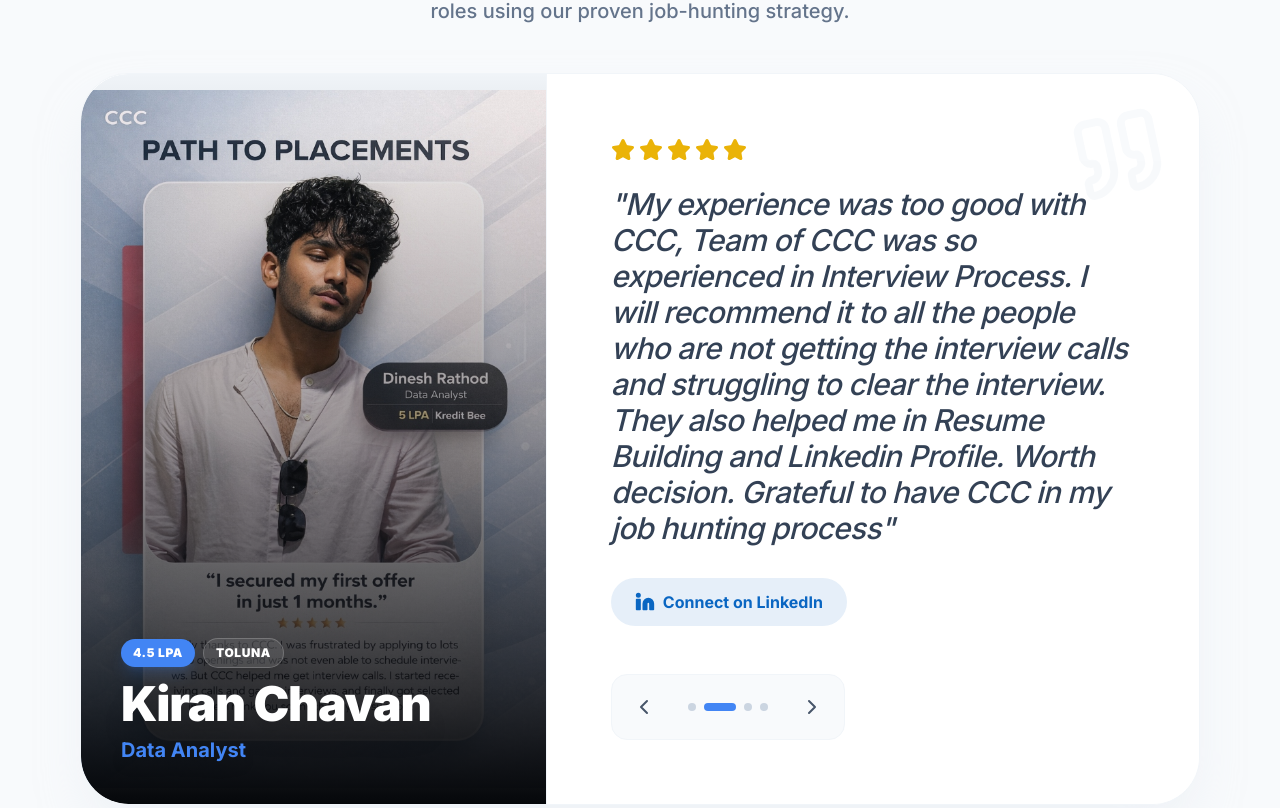
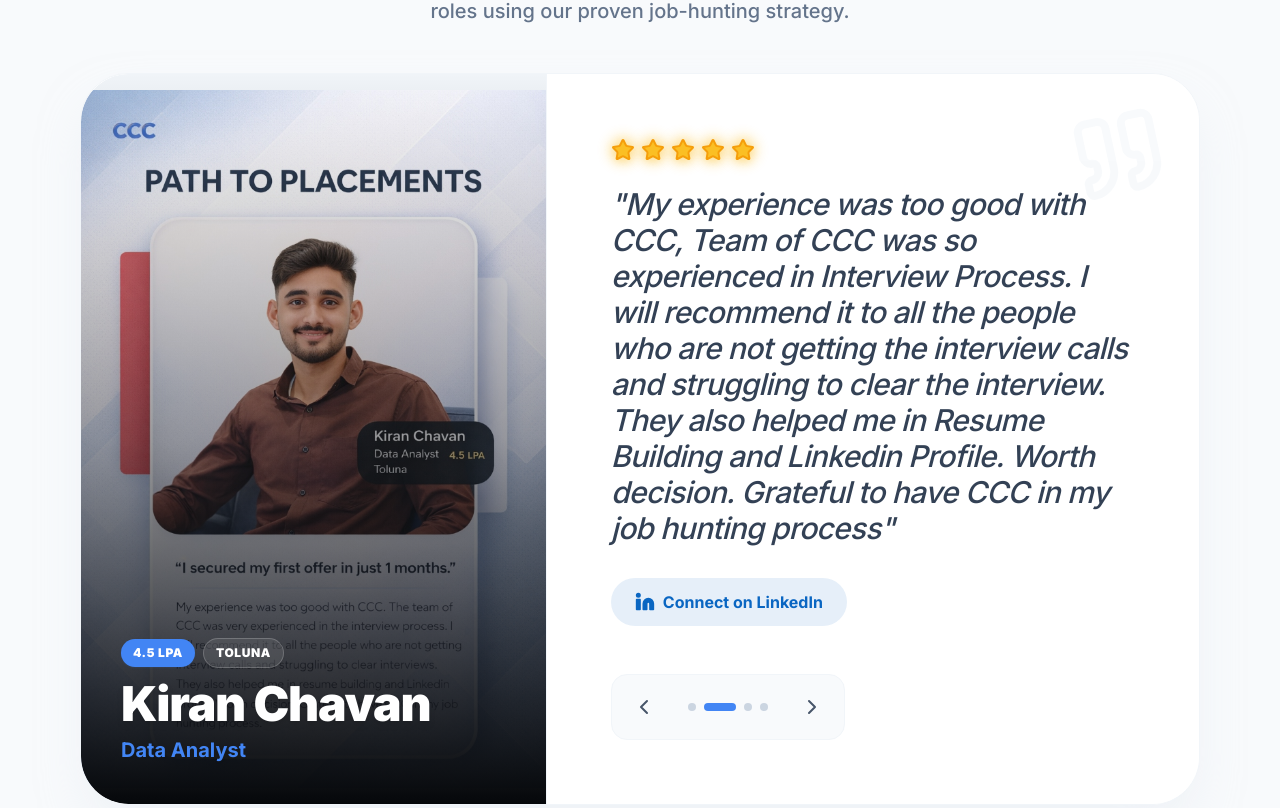
Before and after one commit to YASHBITU/cccnnew, a React (Vite) app: page /services in a window 1280 px wide. Shown: the part 4412-5220 px from the top of the page. Built offline with nearby package versions, Linux system fonts and the light colour scheme.

Commit message:
style: update placement details, drop shadows & upgrade stars

```diff
--- a/components/ui/premium-carousel.tsx
+++ b/components/ui/premium-carousel.tsx
@@ -11,7 +11,7 @@ export const placements = [
         company: "Kredit Bee",
         review: "Really thanks for CCC, i was frustrated by applying on lots of job opening, and was not even able to schedule the interview. But CCC help me to the calls, i started calls and even i gave 3 interview and finally got selected in one. Thankyou so much for your support",
         linkedin: "https://www.linkedin.com/in/dinesh-rathod-a71657399/",
-        image: "/dinesh.jpg",
+        image: "/kiran.jpg",
     },
     {
         id: 2,
@@ -21,13 +21,13 @@ export const placements = [
         company: "Toluna",
         review: "My experience was too good with CCC, Team of CCC was so experienced in Interview Process. I will recommend it to all the people who are not getting the interview calls and struggling to clear the interview. They also helped me in Resume Building and Linkedin Profile. Worth decision. Grateful to have CCC in my job hunting process",
         linkedin: "https://www.linkedin.com/in/kiran-chavan-29a3bb3a0/",
-        image: "/kiran.jpg",
+        image: "/dinesh.jpg",
     },
     {
         id: 3,
         name: "Prasann Autade",
         role: "Junior Java Developer",
-        ctc: "4 LPA",
+        ctc: "6 LPA",
         company: "Interface Solution",
         review: "As a fresher its was too difficult to get the opportunity, i was like - i need a job at any cost. I was just looking for experience, in future once i will have experience, i will focus on Better opportunity. But CCC help me to land with Interface solution as a Junior Java Developer",
         linkedin: "https://www.linkedin.com/in/prasann-autade-5b85652a7/",
@@ -110,17 +110,17 @@ export function PremiumCarousel() {
                                     className="mt-auto"
                                 >
                                     <div className="flex flex-wrap items-center gap-2 mb-3">
-                                        <span className="bg-[#4285F4] text-white text-xs font-black px-3 py-1.5 rounded-full tracking-wider uppercase shadow-lg shadow-[#4285F4]/20 pointer-events-auto">
+                                        <span className="bg-[#4285F4] text-white text-xs font-black px-3 py-1.5 rounded-full tracking-wider uppercase shadow-sm shadow-[#4285F4]/10 pointer-events-auto">
                                             {current.ctc}
                                         </span>
-                                        <span className="bg-white/10 backdrop-blur-xl border border-white/20 text-white text-xs font-black px-3 py-1.5 rounded-full tracking-wider uppercase shadow-lg pointer-events-auto">
+                                        <span className="bg-white/10 backdrop-blur-xl border border-white/20 text-white text-xs font-black px-3 py-1.5 rounded-full tracking-wider uppercase shadow-sm pointer-events-auto">
                                             {current.company}
                                         </span>
                                     </div>
-                                    <h3 className="text-3xl md:text-4xl lg:text-5xl font-black text-white mb-2 tracking-tight drop-shadow-xl">
+                                    <h3 className="text-3xl md:text-4xl lg:text-5xl font-black text-white mb-2 tracking-tight drop-shadow-md">
                                         {current.name}
                                     </h3>
-                                    <p className="text-[#4285F4] font-bold text-lg md:text-xl drop-shadow-lg">
+                                    <p className="text-[#4285F4] font-bold text-lg md:text-xl drop-shadow-sm">
                                         {current.role}
                                     </p>
                                 </motion.div>
@@ -133,9 +133,12 @@ export function PremiumCarousel() {
                         <Quote className="absolute top-8 right-8 w-24 h-24 text-slate-100 -rotate-12 opacity-50 pointer-events-none" />
 
                         <div className="relative z-10 flex-grow flex flex-col justify-center">
-                            <div className="flex gap-1 text-yellow-500 mb-6">
+                            <div className="flex gap-1.5 mb-6">
                                 {[...Array(5)].map((_, i) => (
-                                    <Star key={i} className="w-6 h-6 fill-current" />
+                                    <div key={i} className="relative">
+                                        <div className="absolute inset-0 bg-amber-400 blur-[6px] opacity-40 rounded-full scale-110" />
+                                        <Star className="w-6 h-6 fill-amber-400 text-amber-500 relative z-10 drop-shadow-[0_2px_4px_rgba(251,191,36,0.3)]" />
+                                    </div>
                                 ))}
                             </div>
 
```
